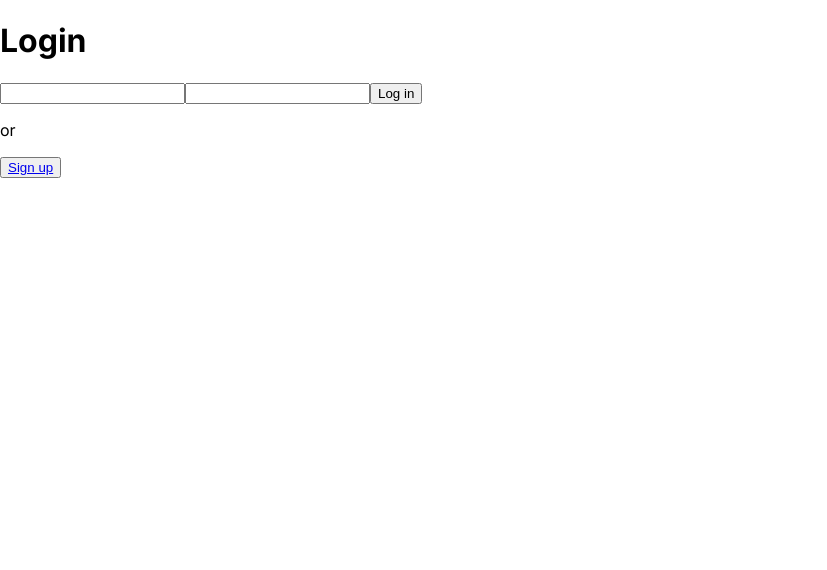
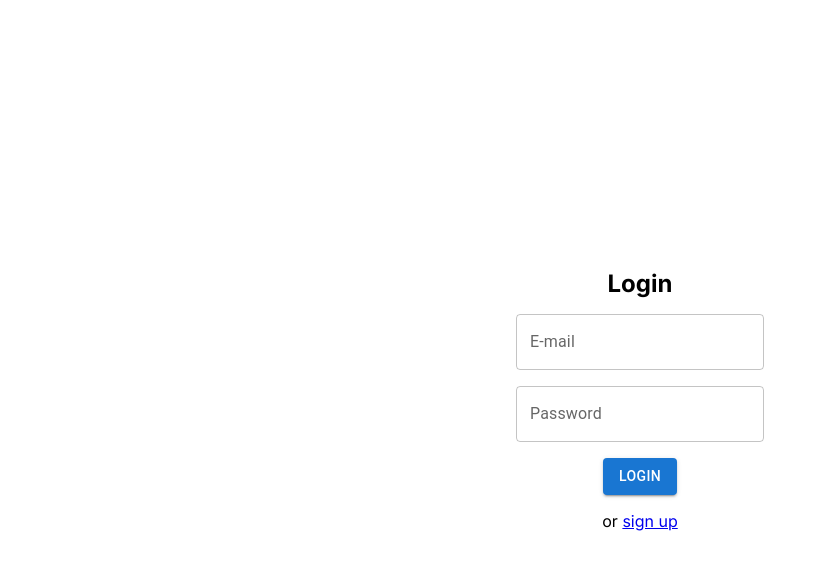
Before and after one commit to mikkolikoli/gui-course-project, a Next.js app: page /login in a window 1280 px wide. Shown: the top 570 px of the page, without its empty margins (0-827 px from the left). Built offline with nearby package versions, Linux system fonts and the light colour scheme.

Commit message:
add styling to login page

```diff
--- a/app/(login)/layout.tsx
+++ b/app/(login)/layout.tsx
@@ -1,7 +1,15 @@
+"use client"
+import { Box } from "@mui/material"
+
 export default function LoginLayout({ children }: { children: React.ReactNode}) {
   return (
-    <main>
+    <Box component="main"
+      display="flex"
+      justifyContent="center"
+      alignItems="center"
+      minHeight="100vh"
+    >
       {children}
-    </main>
+    </Box>
   )
 }
--- a/app/(login)/login/page.tsx
+++ b/app/(login)/login/page.tsx
@@ -4,11 +4,15 @@ import { useState } from "react"
 import Link from "next/link"
 import signIn from "@/src/firebase/auth/signin"
 
+import { Stack, TextField, Button } from "@mui/material"
+
 export default function Login() {
     // const router = useRouter()
 
     const [ email, setEmail ] = useState("")
     const [ password, setPassword ] = useState("")
+    const [ error, setError ] = useState(false)
+    const [ errorText, setErrorText ] = useState("")
 
     const handleEmailChange = (e: any) => setEmail(e.target.value)
     const handlePasswordChange = (e: any) => setPassword(e.target.value)
@@ -27,20 +31,47 @@ export default function Login() {
     }
 
     return (
-        <main>
+        <Stack
+            component="section"
+            alignItems="center"
+            justifyContent="center"
+            direction="column"
+            spacing={2}
+        >
             <h1>Login</h1>
+            <Stack
+                component="form"
+                direction="column"
+                alignItems="center"
+                justifyContent="center"
+                spacing={2}
+                onSubmit={handleSubmit}
+            >
+                <TextField
+                    error={error}
+                    type="email"
+                    label="E-mail"
+                    value={email}
+                    onChange={handleEmailChange}
+                    helperText={errorText}  />
+                <TextField
+                    error={error}
+                    type="password"
+                    label="Password"
+                    value={password}
+                    onChange={handlePasswordChange}
+                    autoComplete="current-password"
+                    helperText={errorText} />
 
-            <form name="Login" onSubmit={handleSubmit}>
-                <input type="email" name="email" id="email" value={email} onChange={handleEmailChange} required />
-                <input type="password" name="password" id="password" value={password} onChange={handlePasswordChange} required />
+                <Button
+                    variant="contained"
+                    type="submit"
+                >
+                    Login
+                </Button>
+            </Stack>
 
-                <button type="submit">Log in</button>
-            </form>
-            <p>or</p>
-            <button>
-                <Link href="/signup">Sign up</Link>
-            </button>
-
-        </main>
+            <p>or <Link href="/signup">sign up</Link></p>
+        </Stack>
     )
 }
```
